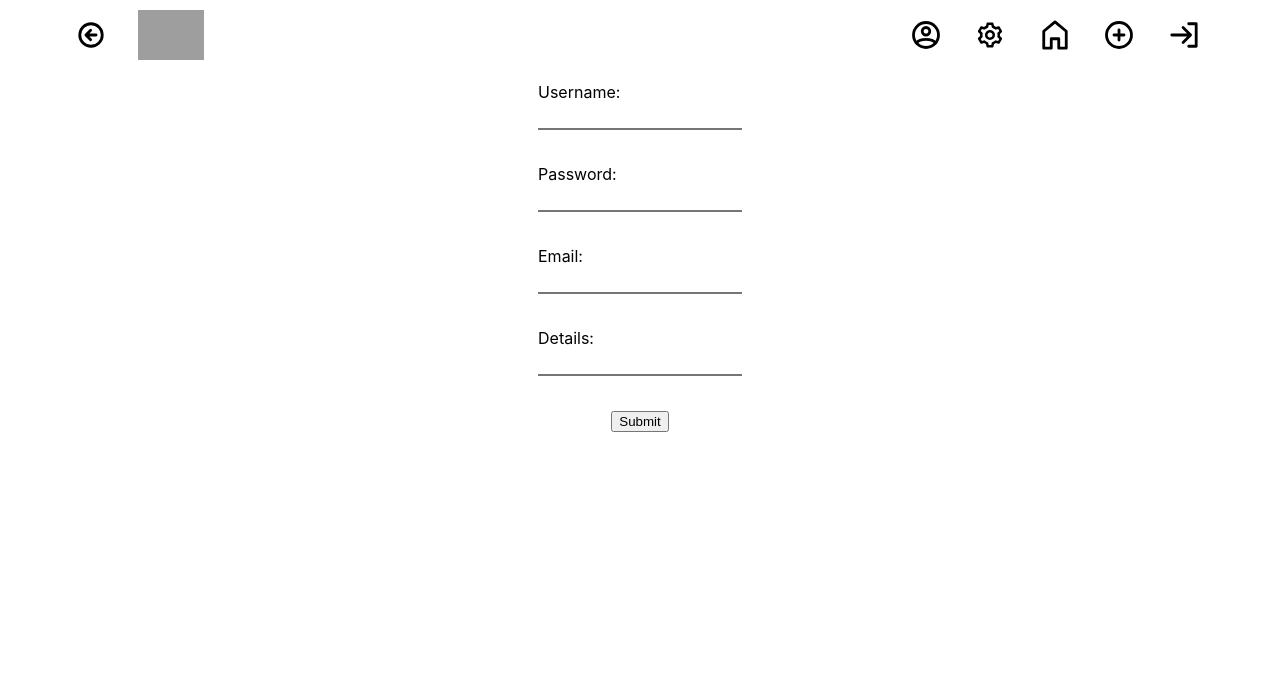
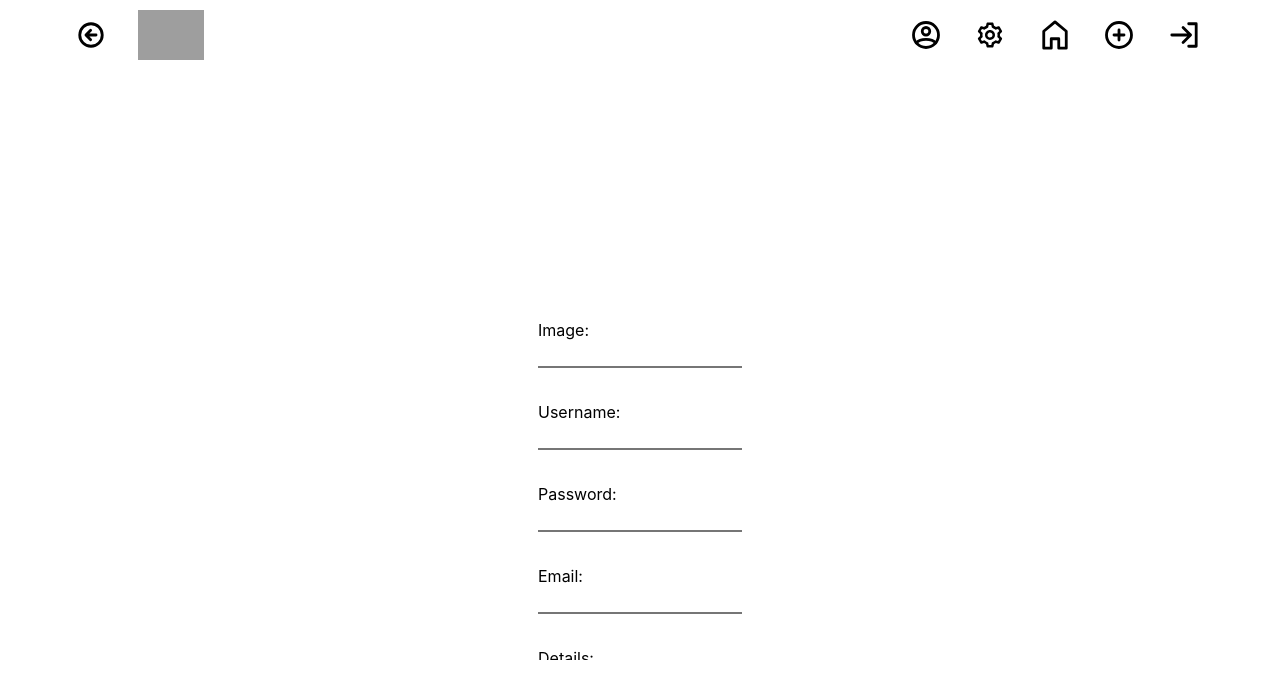
Before and after one commit to RohanPursuit/HobbyBoard, a React (Create React App) app in the folder frontend/: page /profile/editProfile in a window 1280 px wide. Shown: the top 698 px of the page. Built offline with nearby package versions, Linux system fonts and the light colour scheme; no server answers; grey boxes are pictures that could not be loaded.

Commit message:
add bsic edit profile page css

```diff
--- a/frontend/src/pages/EditProfile.css
+++ b/frontend/src/pages/EditProfile.css
@@ -0,0 +1,13 @@
+.EditProfile{
+    box-sizing: border-box;
+    height: calc(100% - 140px);
+    width: 100%;
+    padding-top: 25%;
+    overflow-y: scroll;
+    -ms-overflow-style: none;
+    scrollbar-width: none;
+}
+
+.EditProfile::-webkit-scrollbar {
+    display: none;
+  }
```
